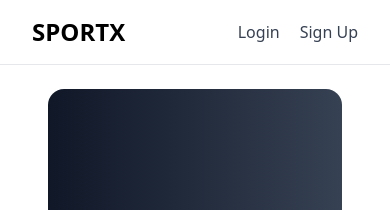
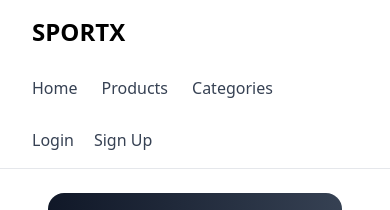
Before and after one commit to nabilalaa/Sportswear-E-commerce-Store, a React (Vite) app: page / in a window 390 px wide. Shown: the top 210 px of the page. Built offline with nearby package versions, Linux system fonts and the light colour scheme; no server answers; the database is empty.

Commit message:
ecommerce

```diff
--- a/src/components/header/Header.jsx
+++ b/src/components/header/Header.jsx
@@ -36,7 +36,7 @@ export default function Header() {
 
     return (
         <header className="w-full py-4 border-b border-gray-200 bg-white">
-            <div className="container mx-auto flex flex-wrap items-center justify-between">
+            <div className="container mx-auto flex gap-7 flex-wrap items-center justify-between">
 
                 {/* LOGO */}
                 <Link to="/" className="text-2xl font-bold">
@@ -44,7 +44,7 @@ export default function Header() {
                 </Link>
 
                 {/* NAVIGATION */}
-                <nav className="hidden md:flex gap-6 text-gray-700">
+                <nav className="flex gap-6 text-gray-700">
                     <Link to="/" className="hover:text-black transition">Home</Link>
                     <Link to="/products" className="hover:text-black transition">Products</Link>
                     <Link to={"/Categories"} className="hover:text-black transition">Categories</Link>
@@ -52,7 +52,7 @@ export default function Header() {
 
                 {/* ACTIONS */}
                 <div className="flex items-center gap-4">
-                    {user && <div className="flex gap-5">
+                    {user && <div className="flex gap-5 flex-wrap">
                         <p>Hello, {user.email}</p>
                         <button className="text-gray-700 hover:text-black transition cursor-pointer" onClick={logout}>Logout</button>
 
--- a/src/pages/Home/Home.jsx
+++ b/src/pages/Home/Home.jsx
@@ -59,13 +59,14 @@ export default function Home() {
                 <div className="grid grid-cols-2 sm:grid-cols-4 gap-4">
 
                     {categories.map((cat) => (
-                        <div key={cat.id}
+                        <Link to={`/products?category=${cat.id}`}
+                            key={cat.id}
                             className="p-6 bg-gray-100 rounded-xl cursor-pointer
                                 hover:bg-gray-200 hover:-translate-y-1 transition shadow-sm">
                             <h3 className="text-base sm:text-lg font-medium text-center">
                                 {cat.name}
                             </h3>
-                        </div>
+                        </Link>
                     ))}
 
                 </div>
--- a/src/pages/Product/Product.jsx
+++ b/src/pages/Product/Product.jsx
@@ -46,8 +46,8 @@ export default function Product() {
 
             <div className="grid md:grid-cols-2 gap-10 p-4">
                 {/* PRODUCT IMAGE */}
-                <div className="w-full h-80 bg-gray-100 rounded-xl"></div>
-
+                <div className="flex justify-center items-center  w-full h-90 bg-gray-100 rounded-xl mb-3
+                                group-hover:shadow-lg transition"><img className="h-full object-cover" src={product.image} alt="" /></div>
                 {/* PRODUCT INFO */}
                 <div>
                     <h1 className="text-3xl font-semibold mb-3">{product.title}</h1>
--- a/src/pages/Products/Products.jsx
+++ b/src/pages/Products/Products.jsx
@@ -97,8 +97,8 @@ export default function Products() {
                     products.map((product) => (
                         <Link to={"/product/" + product.id} key={product.id}>
                             <div className="flex flex-col items-center">
-                                <div className="w-full h-40 bg-gray-100 rounded-xl mb-3"></div>
-                                <p className="text-sm text-gray-700">{product.title}</p>
+                                <div className="flex justify-center items-center  w-full h-40 bg-gray-100 rounded-xl mb-3
+                                group-hover:shadow-lg transition"><img className="h-full object-cover" src={product.image} alt="" /></div>                                <p className="text-sm text-gray-700">{product.title}</p>
                                 <p className="text-lg font-semibold">{product.price}$</p>
                             </div>
                         </Link>
```
